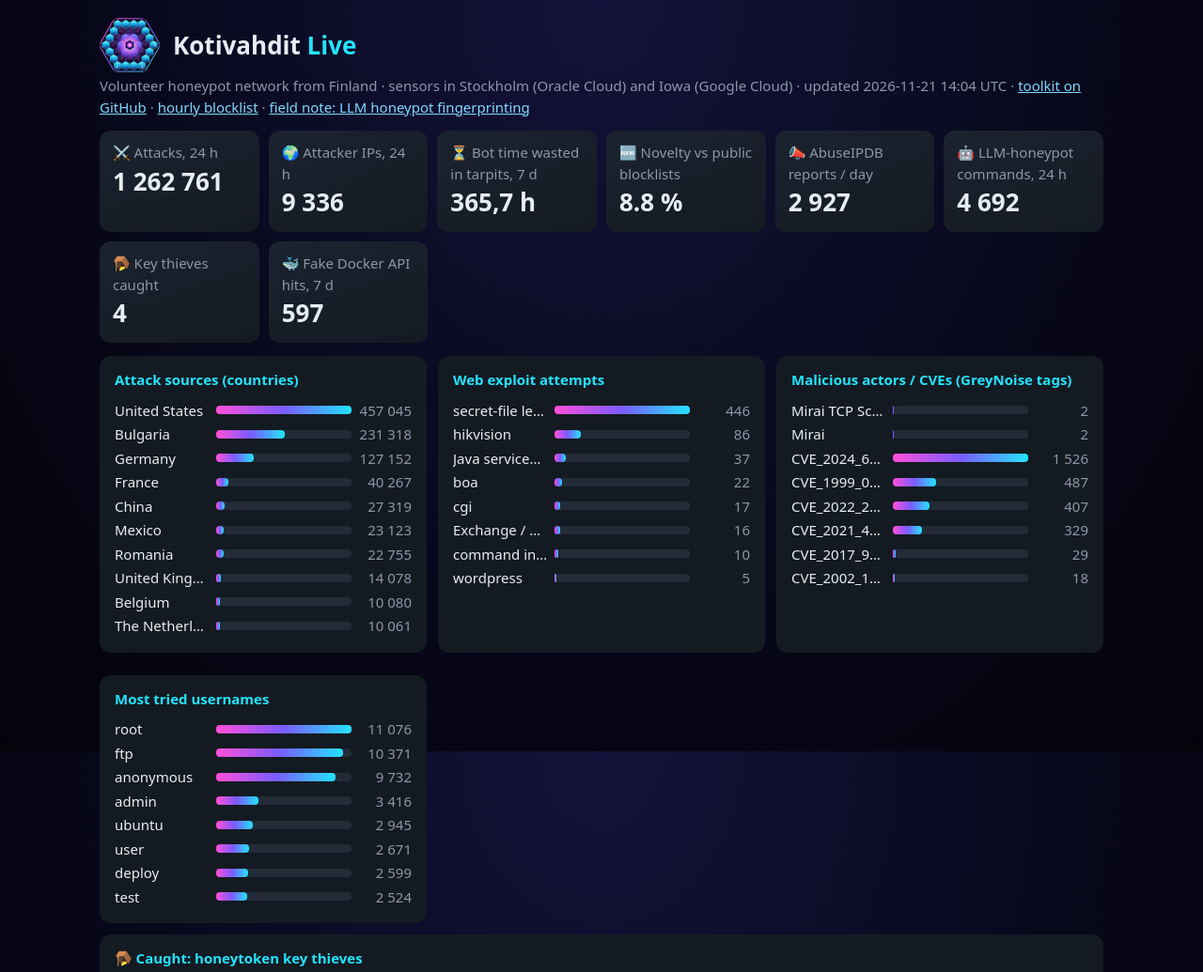
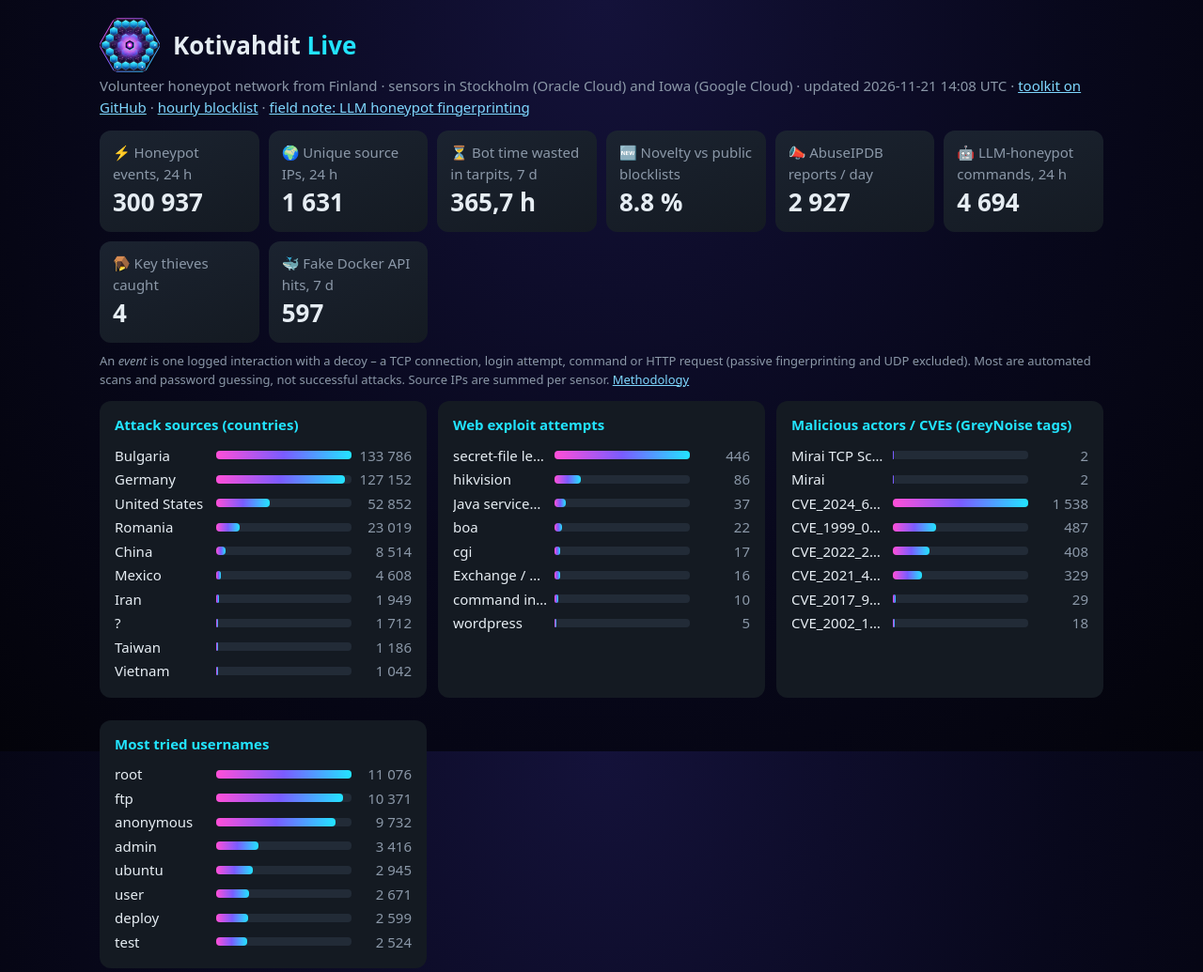
Before and after one commit to kotivahdit/kotivahdit.github.io, a plain HTML site: page index.html in a window 1280 px wide. Shown: the top 1035 px of the page at 94% size. Drawn offline with Linux system fonts and the light colour scheme.

Commit message:
update 2026-11-21 14:08 UTC

```diff
--- a/data.json
+++ b/data.json
@@ -1,54 +1,54 @@
 {
- "paivitetty": "2026-11-21 14:04 UTC",
- "hyokkayksia_24h": 1262761,
- "hyokkaajia_24h": 9336,
+ "paivitetty": "2026-11-21 14:08 UTC",
+ "hyokkayksia_24h": 300937,
+ "hyokkaajia_24h": 1631,
  "tervakuoppa_h_7pv": 365.7,
  "jumissa_nyt": 30,
  "uutuus_pct": 8.8,
  "abuseipdb_paiva": 2927,
- "tekoaly_komentoja_24h": 4692,
+ "tekoaly_komentoja_24h": 4694,
  "docker_7pv": 597,
  "syotteja_7pv": 85,
  "maat": [
   [
-   "United States",
-   457045
-  ],
-  [
    "Bulgaria",
-   231318
+   133786
   ],
   [
    "Germany",
    127152
   ],
   [
-   "France",
-   40267
+   "United States",
+   52852
+  ],
+  [
+   "Romania",
+   23019
   ],
   [
    "China",
-   27319
+   8514
   ],
   [
    "Mexico",
-   23123
+   4608
   ],
   [
-   "Romania",
-   22755
+   "Iran",
+   1949
   ],
   [
-   "United Kingdom",
-   14078
+   "?",
+   1712
   ],
   [
-   "Belgium",
-   10080
+   "Taiwan",
+   1186
   ],
   [
-   "The Netherlands",
-   10061
+   "Vietnam",
+   1042
   ]
  ],
  "hyokkaystyypit": [
@@ -120,7 +120,7 @@
  "cvet": [
   [
    "CVE_2024_6387",
-   1526
+   1538
   ],
   [
    "CVE_1999_0517",
@@ -128,7 +128,7 @@
   ],
   [
    "CVE_2022_27255",
-   407
+   408
   ],
   [
    "CVE_2021_44228",
--- a/index.html
+++ b/index.html
@@ -11,17 +11,17 @@ table{width:100%;border-collapse:collapse;font-size:13px}td{padding:5px 6px;bord
 .tw{overflow-x:auto}</style><body>
 <div style="display:flex;align-items:center;gap:14px"><img src="logo_256.png" alt="" width=64 height=64 style="border-radius:50%"><h1>Kotivahdit <span style="color:var(--a)">Live</span></h1></div><div class=m>Volunteer honeypot network from Finland · sensors in Stockholm (Oracle Cloud) and Iowa (Google Cloud) · updated <span id=t></span> ·
 <a href="https://github.com/kotivahdit/toolkit">toolkit on GitHub</a> · <a href="https://github.com/kotivahdit/blocklist">hourly blocklist</a> · <a href="https://github.com/kotivahdit/toolkit/blob/main/docs/llm-honeypot-fingerprinting.md">field note: LLM honeypot fingerprinting</a></div>
-<div class=sk id=sk></div>
+<div class=sk id=sk></div><p class=m style="margin-top:-4px;font-size:13px">An <i>event</i> is one logged interaction with a decoy – a TCP connection, login attempt, command or HTTP request (passive fingerprinting and UDP excluded). Most are automated scans and password guessing, not successful attacks. Source IPs are summed per sensor. <a href="https://github.com/kotivahdit/blocklist/blob/main/METHODOLOGY.md">Methodology</a></p>
 <div class=g><div class=c><h2>Attack sources (countries)</h2><div id=maat></div></div><div class=c><h2>Web exploit attempts</h2><div id=tyypit></div></div>
 <div class=c><h2>Malicious actors / CVEs (GreyNoise tags)</h2><div id=tagit></div></div><div class=c><h2>Most tried usernames</h2><div id=tunnukset></div></div></div>
 <div class=c><h2>🪤 Caught: honeytoken key thieves</h2><p class=m>Bait <code>.env</code> files on our web trap carry fake AWS keys. These hosts stole a key and tried to use it (mostly to send spam via SES). All reported to AbuseIPDB.</p><div class=tw><table id=varkaat></table></div></div>
 <div class=c><h2>How it works</h2><p class=m>Tarpits waste bots' time, decoys collect what attackers try, and every attacker is reported automatically to AbuseIPDB, abuse.ch (URLhaus, MalwareBazaar, ThreatFox), SANS ISC/DShield, AlienVault OTX, CrowdSec, GreyNoise and Netcraft.
-<b>Novelty</b> = share of our attackers not (yet) on major public blocklists (ipsum, FireHOL, blocklist.de). Passive only – no hack-back. Contact: kotivahdit@proton.me</p></div>
+<b>Novelty</b> = share of our attackers not (yet) on major public blocklists (ipsum, FireHOL, blocklist.de). Passive only – no hack-back. Contact: kotivahdit@proton.me</p><p class=m><a href="https://github.com/kotivahdit/blocklist/blob/main/METHODOLOGY.md">Methodology</a> · <a href="https://github.com/kotivahdit/blocklist/blob/main/REMOVAL.md">Removal requests</a> · <a href="https://github.com/kotivahdit/blocklist/blob/main/CORRECTIONS.md">Corrections log</a> · <a href="https://github.com/kotivahdit/blocklist/blob/main/PRIVACY.md">Privacy</a> · <a href=".well-known/security.txt">security.txt</a></p></div>
 <script>
 const e=s=>String(s).replace(/[&<>"]/g,c=>({'&':'&amp;','<':'&lt;','>':'&gt;','"':'&quot;'}[c]));const f=n=>n==null?'–':Number(n).toLocaleString('fi-FI');
 function palkit(id,r){const mx=Math.max(1,...r.map(x=>x[1]));document.getElementById(id).innerHTML=r.length?r.map(([k,n])=>`<div class=r><span class=k>${e(k)}</span><span class=b><i style="width:${n/mx*100}%"></i></span><span class=n>${f(n)}</span></div>`).join(''):'<p class=m>no data yet</p>'}
 fetch('data.json?'+Date.now()).then(r=>r.json()).then(d=>{document.getElementById('t').textContent=d.paivitetty;
-const s=[['⚔️ Attacks, 24 h',f(d.hyokkayksia_24h)],['🌍 Attacker IPs, 24 h',f(d.hyokkaajia_24h)],['⏳ Bot time wasted in tarpits, 7 d',f(d.tervakuoppa_h_7pv)+' h'],
+const s=[['⚡ Honeypot events, 24 h',f(d.hyokkayksia_24h)],['🌍 Unique source IPs, 24 h',f(d.hyokkaajia_24h)],['⏳ Bot time wasted in tarpits, 7 d',f(d.tervakuoppa_h_7pv)+' h'],
 ['🆕 Novelty vs public blocklists',d.uutuus_pct==null?'–':d.uutuus_pct+' %'],['📣 AbuseIPDB reports / day',f(d.abuseipdb_paiva)],['🤖 LLM-honeypot commands, 24 h',f(d.tekoaly_komentoja_24h)],
 ['🪤 Key thieves caught',f(new Set(d.varkaat.map(v=>v.ip)).size)],['🐳 Fake Docker API hits, 7 d',f(d.docker_7pv)]];
 document.getElementById('sk').innerHTML=s.map(([a,b])=>`<div><span class=m>${a}</span><b>${b}</b></div>`).join('');
```
